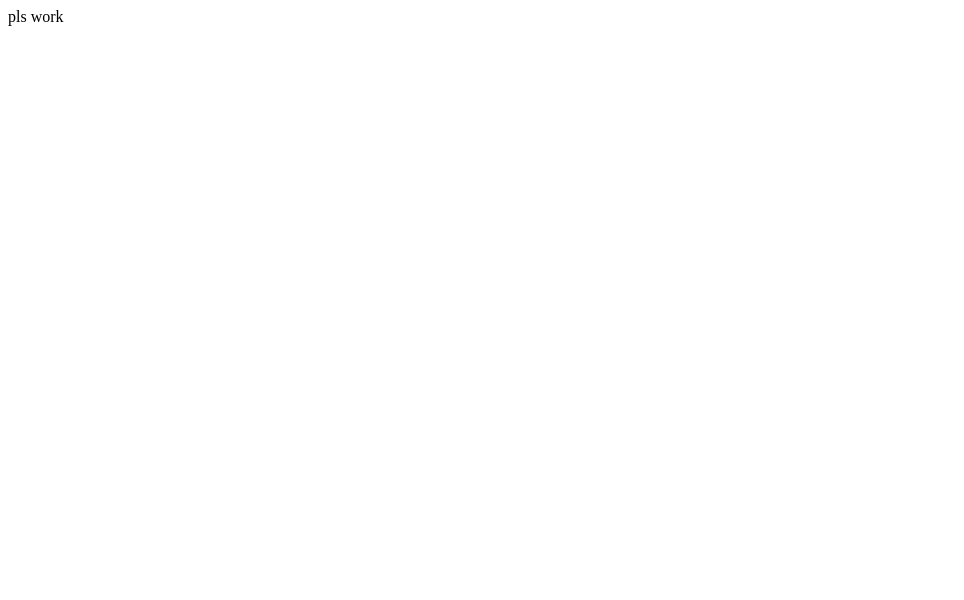
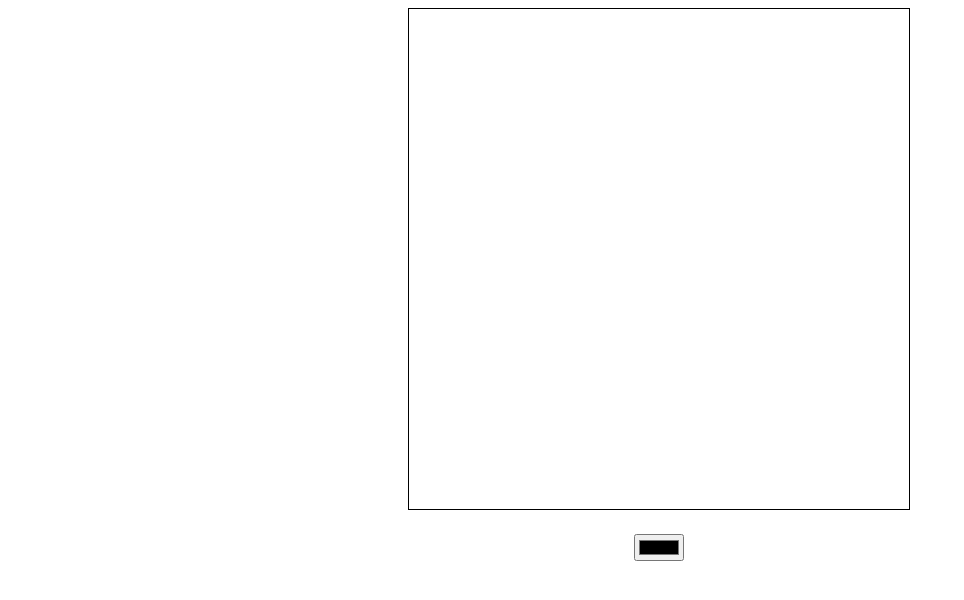
Before and after one commit to madelinewong/redux-colorpicker, a React (Create React App) app: page / in a window 1280 px wide. Shown: the top 600 px of the page, without its empty margins (0-964 px from the left). Built offline with nearby package versions, Linux system fonts and the light colour scheme.

Commit message:
added the imput for color and made the box, and also centered everything.

```diff
--- a/src/App.css
+++ b/src/App.css
@@ -0,0 +1,12 @@
+.div1 {
+    margin-left: 400px;
+    height: 500px;
+    width: 500px;
+    border: 1px solid black;
+    display: inline-block;
+}
+
+.div2 {
+    margin-top: 525px;
+    margin-left: 225px;
+}
--- a/src/App.js
+++ b/src/App.js
@@ -1,10 +1,20 @@
 import React, { Component } from 'react';
 import './App.css';
+import { connect } from "react-redux";
 
+const picker = document.querySelector('#picker');
+
+function changeBoxColor(e){
+  const element = e.target;
+  element.style.backgroundColor = picker.value;
+};
 class App extends Component {
   render() {
     return (
-      <div> pls work
+      <div className="div1">
+      <div className="div2">
+        <input type="color"/>
+      </div>
       </div>
     );
   }
```
Also changed, not shown: src/store.js (added, +8 -0 lines).
